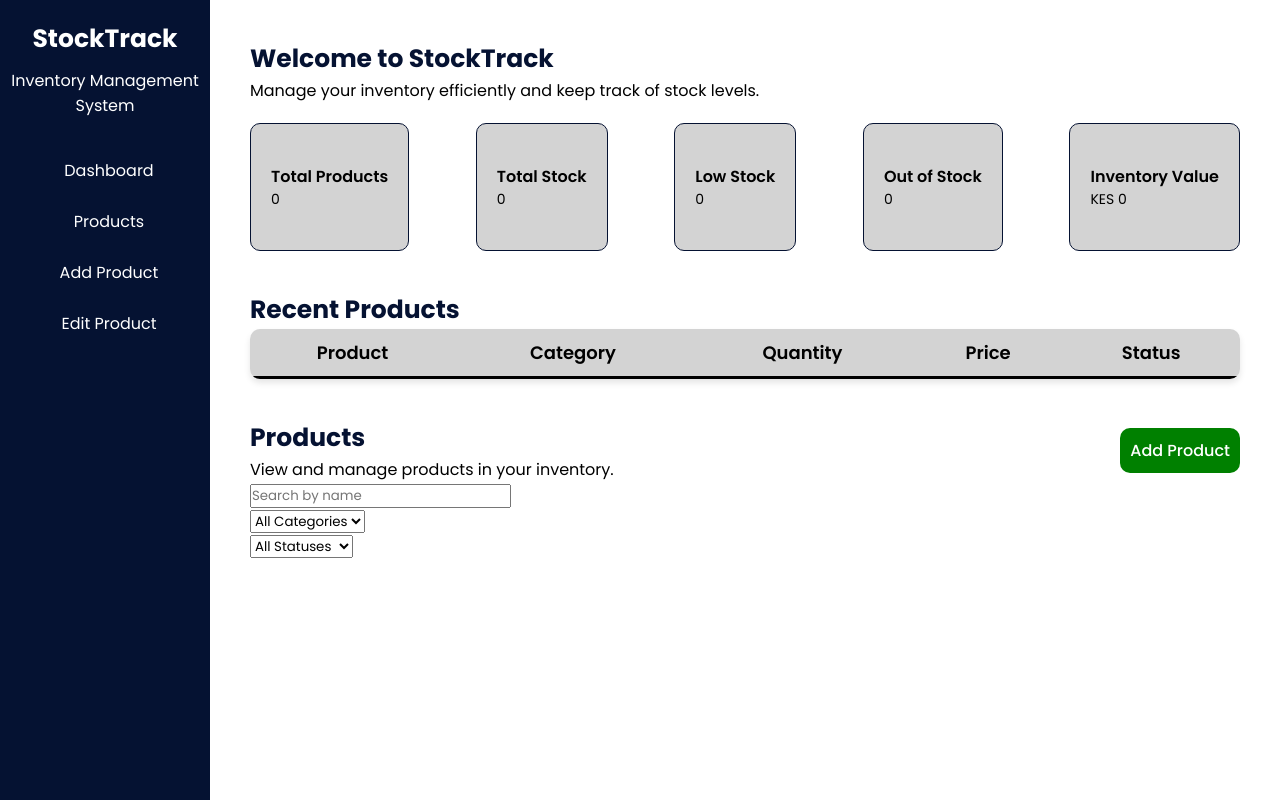
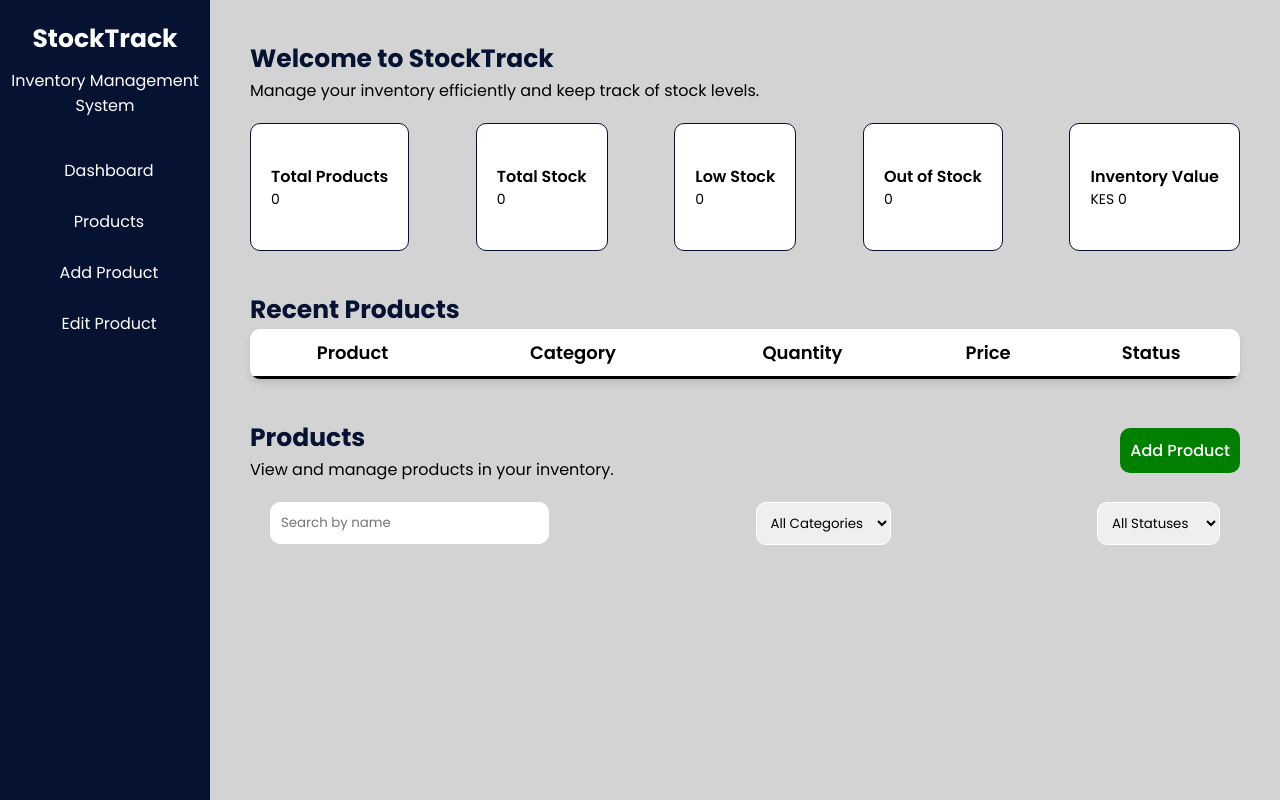
Before and after one commit to stevemusili/stock-track, a plain HTML site: page index.html in a window 1280 px wide. Drawn offline with Linux system fonts and the light colour scheme.

Commit message:
add styling to search and filter section

```diff
--- a/style.css
+++ b/style.css
@@ -8,7 +8,7 @@
 }
 
 body {
-    background: white;
+    background: #d3d3d3;
 }
 
 .main-content {
@@ -81,7 +81,7 @@ body {
 }
 
 .dashboard-card {
-    background-color: #d3d3d3;
+    background-color: white;
     max-width: 300px;
     padding: 40px 20px;
     border-radius: 10px;
@@ -117,7 +117,7 @@ body {
 }
 
 .recent-products-table thead {
-    background-color: #d3d3d3;
+    background-color: white;
 }
 
 .recent-products-table thead th {
@@ -157,3 +157,30 @@ body {
     font-size: 16px;
     font-weight: 500;
 }
+
+.search-filter {
+    display: flex;
+    justify-content: space-between;
+    padding: 20px;
+}
+
+.search input {
+    padding: 10px;
+    border: 1px solid white;
+    border-radius: 10px;
+    outline: none;
+}
+
+#category {
+    padding: 10px;
+    border-radius: 10px;
+    border: 1px solid white;
+    outline: none;
+}
+
+#status {
+    padding: 10px;
+    border-radius: 10px;
+    border: 1px solid white;
+    outline: none;
+}
```
